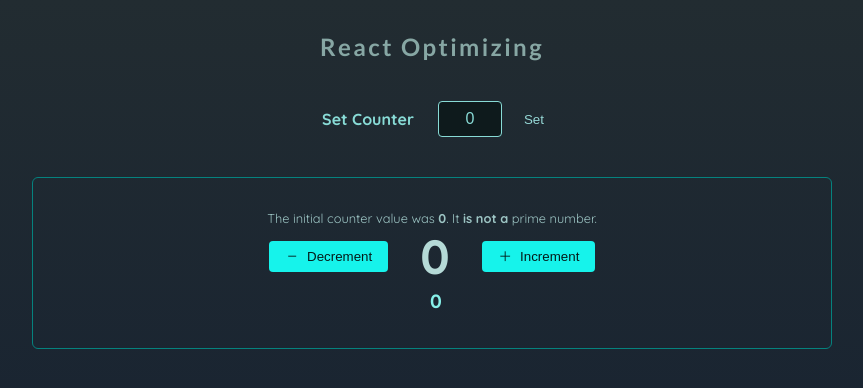
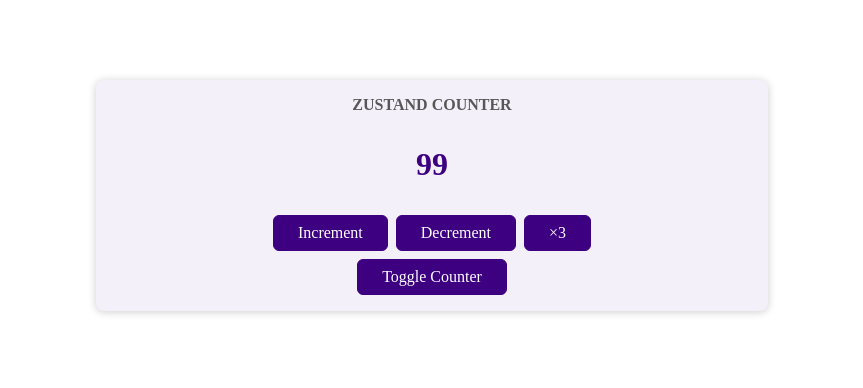
Before and after one commit to dohee-jin/react-advanced, a React (Vite) app: page / in a window 1280 px wide. Shown: the top 388 px of the page, without its empty margins (208-1071 px from the left). Built offline with nearby package versions, Linux system fonts and the light colour scheme.

Commit message:
zustand 기초 설정

```diff
--- a/package.json
+++ b/package.json
@@ -13,7 +13,8 @@
     "react": "^19.1.1",
     "react-dom": "^19.1.1",
     "react-icons": "^5.5.0",
-    "sass": "^1.92.1"
+    "sass": "^1.92.1",
+    "zustand": "^5.0.8"
   },
   "devDependencies": {
     "@eslint/js": "^9.33.0",
--- a/src/App.jsx
+++ b/src/App.jsx
@@ -1,27 +1,10 @@
-import React, { useState } from 'react';
-
-import Counter from './optimizing/components/Counter/Counter';
-import Header from './optimizing/components/Header';
-import { log } from './optimizing/log';
-import './App.css';
-import ConfigureCounter from "./optimizing/components/Counter/ConfigureCounter.jsx";
+import React from 'react';
+import ZustandCounter from "./zustand-practice/components/ZustandCounter.jsx";
 
 const App = () => {
-    log('<App /> rendered');
-
-    const [chosenCount, setChosenCount] = useState(0);
-
-    // 끌어올리기용 함수
-    const setCounterHandler = (number) => {
-        setChosenCount(number)
-    }
     return (
         <>
-            <Header />
-            <main>
-                <ConfigureCounter onSet={setCounterHandler}/>
-                <Counter key={chosenCount} /* 강제로 키를 변경시켜서 리렌더링 되게 함. 리액트는 키가 변경되면 상태를 원래대로 되돌림 */ initialCount={chosenCount} />
-            </main>
+            <ZustandCounter />
         </>
     );
 };
--- /dev/null
+++ b/src/zustand-practice/components/ZustandCounter.jsx
@@ -0,0 +1,29 @@
+import styles from './ZustandCounter.module.scss';
+import {useCounterScore} from "../store/counterStroe.js";
+
+const ZustandCounter = () => {
+
+    // 상태 구독
+    const {count, showCounter} = useCounterScore();
+
+    return (
+        <main className={styles.counter}>
+            <h1>Zustand Counter</h1>
+            {showCounter && <div className={styles.value}>{count}</div>}
+            <div
+                style={{
+                    display: 'flex',
+                    gap: 8,
+                    justifyContent: 'center',
+                    marginBottom: 8,
+                }}>
+                <button>Increment</button>
+                <button>Decrement</button>
+                <button>×3</button>
+            </div>
+            <button>Toggle Counter</button>
+        </main>
+    );
+};
+
+export default ZustandCounter;
--- /dev/null
+++ b/src/zustand-practice/components/ZustandCounter.module.scss
@@ -0,0 +1,38 @@
+.counter {
+  margin: 5rem auto;
+  box-shadow: 0 1px 8px rgba(0, 0, 0, 0.2);
+  width: 40rem;
+  border-radius: 8px;
+  padding: 1rem;
+  text-align: center;
+  background-color: #f4f0fa;
+
+  h1 {
+    text-transform: uppercase;
+    color: #575757;
+    margin: 0;
+    font-size: 1rem;
+  }
+
+  .value {
+    font-size: 2rem;
+    color: #3c0080;
+    margin: 2rem 0;
+    font-weight: bold;
+  }
+}
+
+button {
+  font: inherit;
+  cursor: pointer;
+  background-color: #3c0080;
+  border: 1px solid #3c0080;
+  color: white;
+  padding: 0.5rem 1.5rem;
+  border-radius: 6px;
+  &:hover,
+  &:active {
+    background-color: #5b14ac;
+    border-color: #5b14ac;
+  }
+}
--- /dev/null
+++ b/src/zustand-practice/store/counterStroe.js
@@ -0,0 +1,11 @@
+import {create} from "zustand/react";
+
+// 중앙 상태 저장소 생성
+export const useCounterScore
+    = create((set) => ({
+
+    // 전역관리할 상태값들을 배치
+    count: 99,
+    showCounter: true,
+
+}));
```
Also changed, not shown: 1 other file (tests, documents, lock files or other folders).
